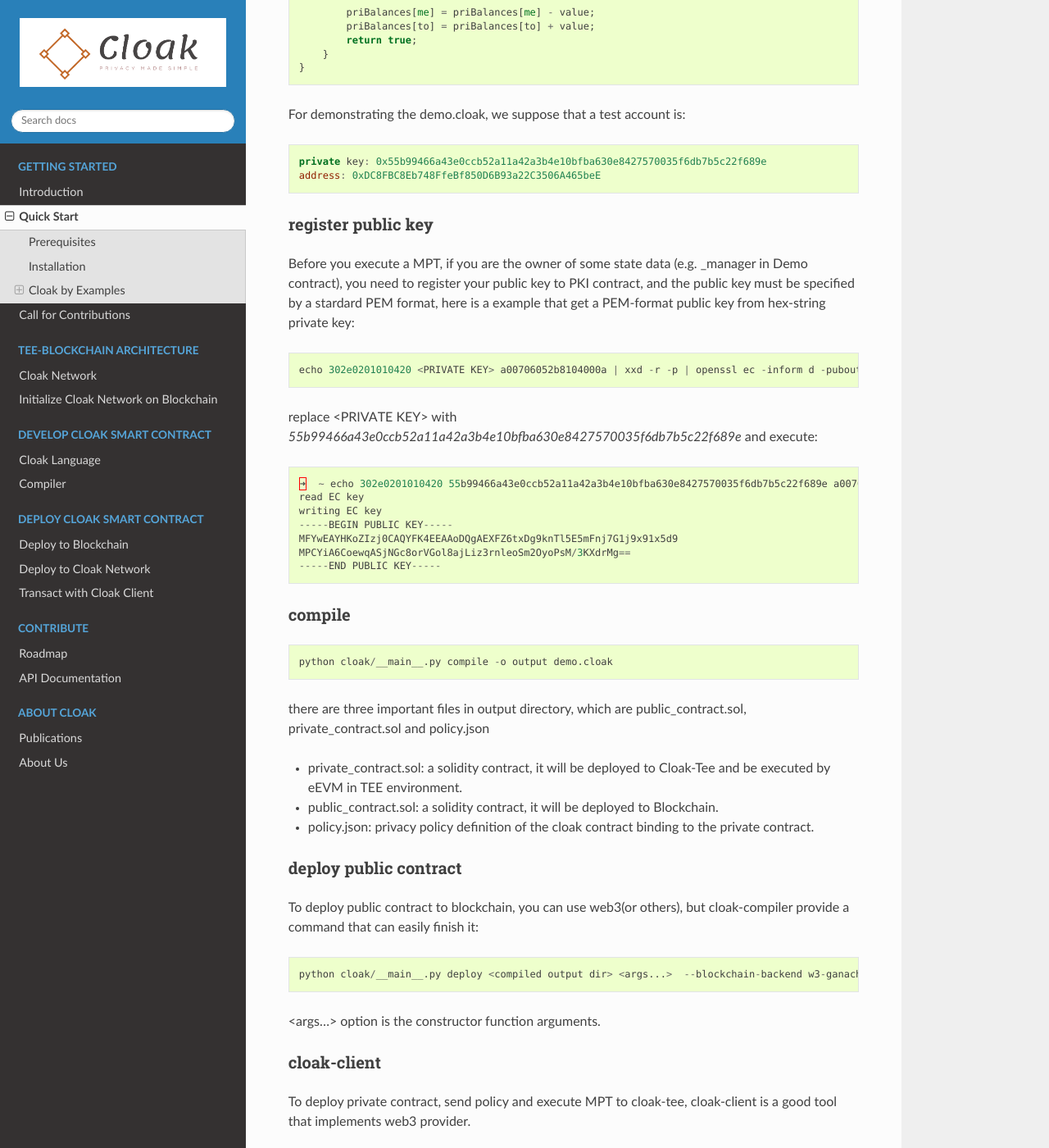
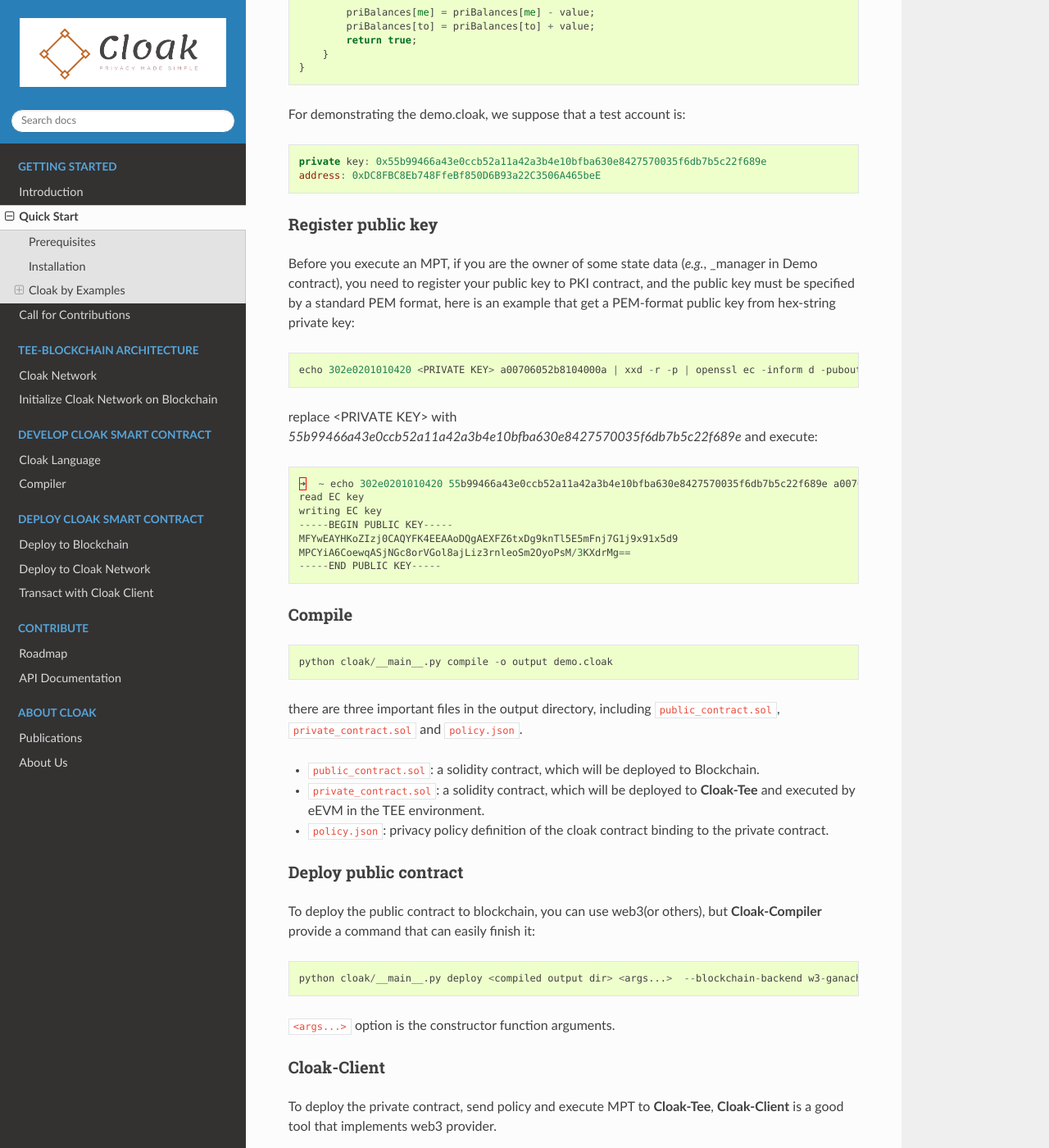
Before and after one commit to OxHainan/cloak-docs, a Sphinx documentation site: the page built from docs/source/started/quick-start.rst, in a window 1280 px wide and 1400 px high, scrolled down 1590 px. Shown: the whole window at 82% size. Built offline with Sphinx 7.4.7 and the Read the Docs theme 2.0.0, drawn with Linux system fonts in a browser that asks for light colours; some of the changed text lies outside the part shown.

Commit message:
Update quick-start.rst

```diff
--- a/docs/source/started/quick-start.rst
+++ b/docs/source/started/quick-start.rst
@@ -21,8 +21,8 @@
 
    docker pull plytools/circleci-compiler:v0.2.0
 
-Or install it to any host what you want, Cloak compiler is implemented by
-Python 3, so you need prepare a environment which includes a executable
+Or install it to any host that you want, Cloak compiler is implemented by
+Python 3, so you need to prepare an environment which includes a executable
 Python 3 and pip3, and its version is at least greater than 3.8.
 
 clone code:
@@ -99,12 +99,12 @@
    private key: 0x55b99466a43e0ccb52a11a42a3b4e10bfba630e8427570035f6db7b5c22f689e
    address: 0xDC8FBC8Eb748FfeBf850D6B93a22C3506A465beE
 
-register public key
+Register public key
 ***********************
-Before you execute a MPT, if you are the owner of some state data (e.g. _manager in Demo contract),
+Before you execute an MPT, if you are the owner of some state data (*e.g.*, _manager in Demo contract),
 you need to register your public key to PKI contract,
-and the public key must be specified by a stardard PEM format,
-here is a example that get a PEM-format public key from hex-string private key:
+and the public key must be specified by a standard PEM format,
+here is an example that get a PEM-format public key from hex-string private key:
 
 .. code::
 
@@ -123,32 +123,32 @@
    -----END PUBLIC KEY-----
 
 
-compile
+Compile
 **********************
 
 .. code::
 
     python cloak/__main__.py compile -o output demo.cloak
 
-there are three important files in output directory, which are public_contract.sol, private_contract.sol and policy.json
+there are three important files in the output directory, including ``public_contract.sol``, ``private_contract.sol`` and ``policy.json``.
 
-* private_contract.sol: a solidity contract, it will be deployed to Cloak-Tee and be executed by eEVM in TEE environment.
-* public_contract.sol: a solidity contract, it will be deployed to Blockchain.
-* policy.json: privacy policy definition of the cloak contract binding to the private contract.
+* ``public_contract.sol``: a solidity contract, which will be deployed to Blockchain.
+* ``private_contract.sol``: a solidity contract, which will be deployed to **Cloak-Tee** and executed by eEVM in the TEE environment.
+* ``policy.json``: privacy policy definition of the cloak contract binding to the private contract.
 
-deploy public contract
+Deploy public contract
 ***********************
-To deploy public contract to blockchain, you can use web3(or others), but cloak-compiler provide a command that can easily finish it:
+To deploy the public contract to blockchain, you can use web3(or others), but **Cloak-Compiler** provide a command that can easily finish it:
 
 .. code::
 
     python cloak/__main__.py deploy <compiled output dir> <args...>  --blockchain-backend w3-ganache --blockchain-node-uri http://127.0.0.1:8545 --blockchain-pki-address <PKI Address> --blockchain-service-address <cloak service address>
 
-<args...> option is the constructor function arguments.
+``<args...>`` option is the constructor function arguments.
 
-cloak-client
+Cloak-Client
 ************************
-To deploy private contract, send policy and execute MPT to cloak-tee, cloak-client is a good tool that implements web3 provider.
+To deploy the private contract, send policy and execute MPT to **Cloak-Tee**, **Cloak-Client** is a good tool that implements web3 provider.
 
 install cloak-client:
 
```
